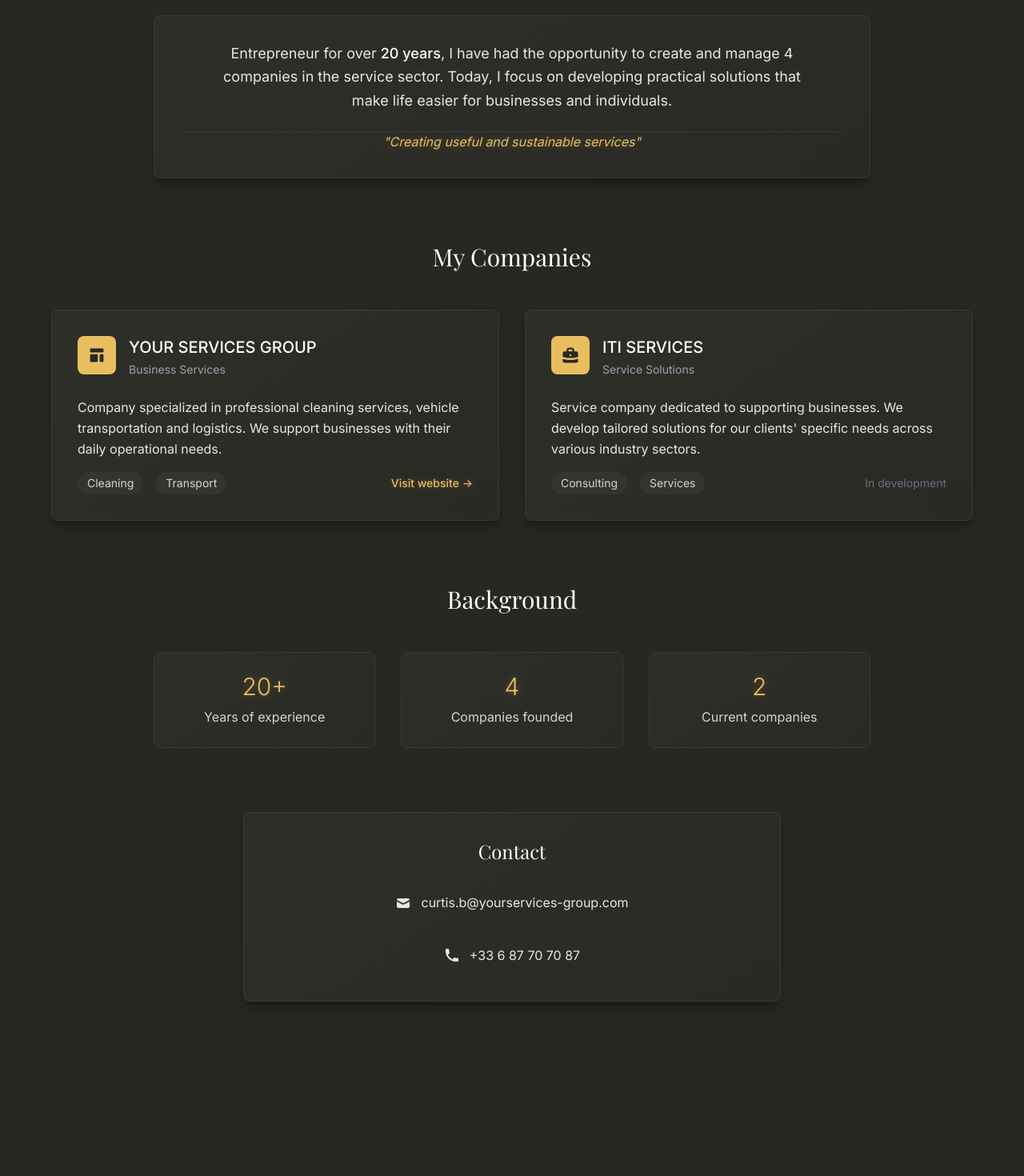
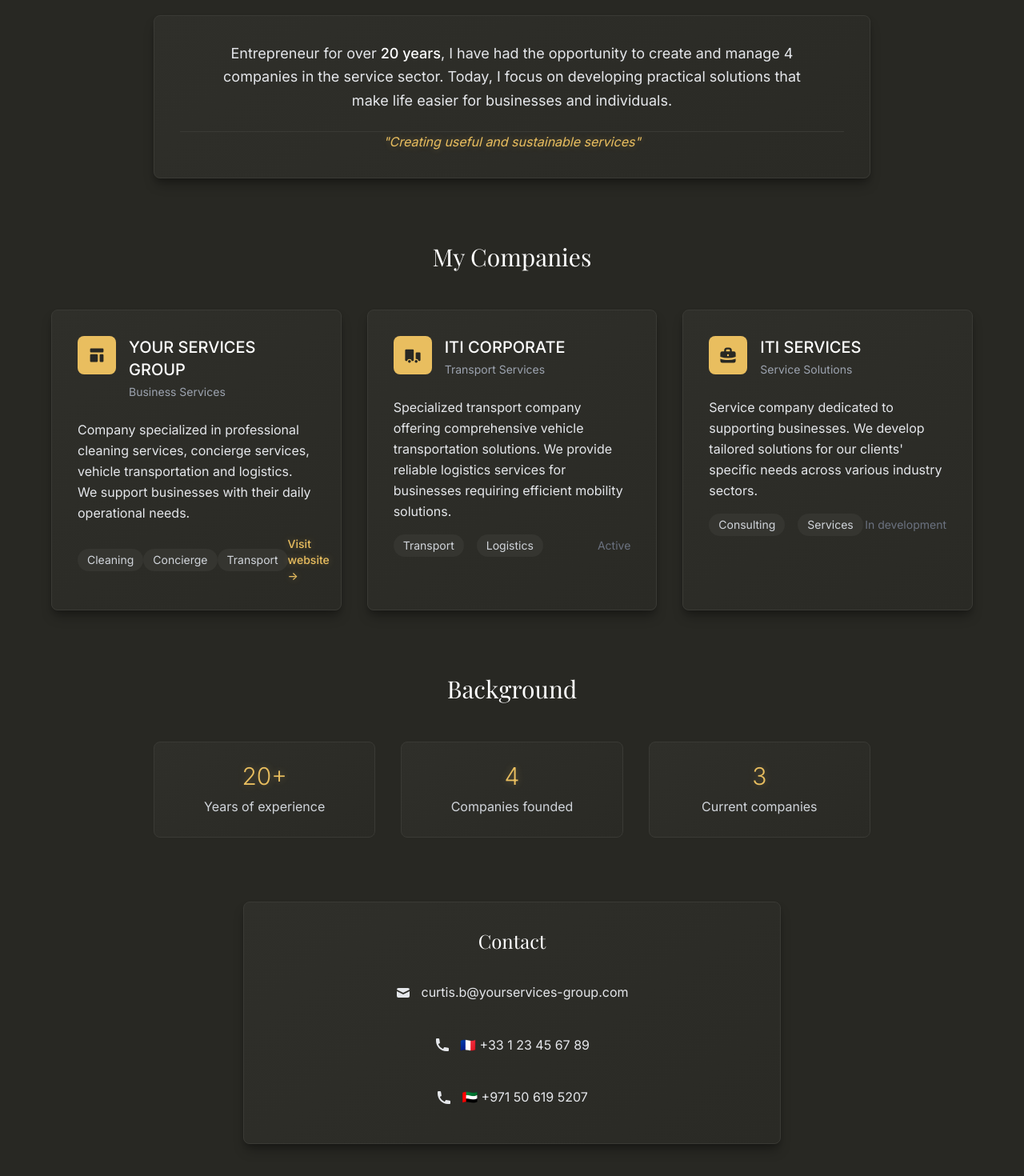
Before and after one commit to rylessKechit/cb-bio, a Next.js app: page / in a window 1280 px wide. Shown: the part 210-1680 px from the top of the page at 80% size. Before the commit the page ends 1526 px from the top, so only its background shows below. Built offline with nearby package versions, Linux system fonts and the light colour scheme; a web font is replaced by a local one.

Commit message:
added iti corporate

```diff
--- a/pages/index.js
+++ b/pages/index.js
@@ -50,7 +50,7 @@ export default function CEOProfile() {
               My Companies
             </h2>
 
-            <div className="grid md:grid-cols-2 gap-8">
+            <div className="grid md:grid-cols-3 gap-8">
               {/* YOUR SERVICES GROUP */}
               <div className="bg-dark-card rounded-lg shadow-lg border border-dark-border p-8 hover:shadow-xl hover:border-accent transition-all">
                 <div className="flex items-start mb-6">
@@ -67,13 +67,14 @@ export default function CEOProfile() {
 
                 <p className="text-gray-200 mb-4 leading-relaxed">
                   Company specialized in professional cleaning services,
-                  vehicle transportation and logistics. We support businesses
-                  with their daily operational needs.
+                  concierge services, vehicle transportation and logistics.
+                  We support businesses with their daily operational needs.
                 </p>
 
                 <div className="flex items-center justify-between">
-                  <div className="flex gap-4">
+                  <div className="flex gap-2">
                     <span className="px-3 py-1 bg-dark-tag text-gray-300 rounded-full text-sm">Cleaning</span>
+                    <span className="px-3 py-1 bg-dark-tag text-gray-300 rounded-full text-sm">Concierge</span>
                     <span className="px-3 py-1 bg-dark-tag text-gray-300 rounded-full text-sm">Transport</span>
                   </div>
                   <a
@@ -82,6 +83,36 @@ export default function CEOProfile() {
                   >
                     Visit website →
                   </a>
+                </div>
+              </div>
+
+              {/* ITI CORPORATE */}
+              <div className="bg-dark-card rounded-lg shadow-lg border border-dark-border p-8 hover:shadow-xl hover:border-accent transition-all">
+                <div className="flex items-start mb-6">
+                  <div className="w-12 h-12 bg-accent rounded-lg flex items-center justify-center mr-4 flex-shrink-0">
+                    <svg className="w-6 h-6 text-dark" fill="currentColor" viewBox="0 0 20 20">
+                      <path d="M8 16.5a1.5 1.5 0 11-3 0 1.5 1.5 0 013 0zM15 16.5a1.5 1.5 0 11-3 0 1.5 1.5 0 013 0z"/>
+                      <path d="M3 4a1 1 0 00-1 1v10a1 1 0 001 1h1.05a2.5 2.5 0 014.9 0H10a1 1 0 001-1V5a1 1 0 00-1-1H3zM14 7a1 1 0 00-1 1v6.05A2.5 2.5 0 0115.95 16H17a1 1 0 001-1V8a1 1 0 00-1-1h-3z"/>
+                    </svg>
+                  </div>
+                  <div className="flex-1">
+                    <h3 className="text-xl font-medium text-white mb-1">ITI CORPORATE</h3>
+                    <p className="text-sm text-gray-400">Transport Services</p>
+                  </div>
+                </div>
+
+                <p className="text-gray-200 mb-4 leading-relaxed">
+                  Specialized transport company offering comprehensive vehicle
+                  transportation solutions. We provide reliable logistics services
+                  for businesses requiring efficient mobility solutions.
+                </p>
+
+                <div className="flex items-center justify-between">
+                  <div className="flex gap-4">
+                    <span className="px-3 py-1 bg-dark-tag text-gray-300 rounded-full text-sm">Transport</span>
+                    <span className="px-3 py-1 bg-dark-tag text-gray-300 rounded-full text-sm">Logistics</span>
+                  </div>
+                  <span className="text-gray-500 text-sm">Active</span>
                 </div>
               </div>
 
@@ -133,7 +164,7 @@ export default function CEOProfile() {
                 <div className="text-gray-300">Companies founded</div>
               </div>
               <div className="p-6 bg-dark-card rounded-lg border border-dark-border">
-                <div className="text-3xl font-light text-accent mb-2">2</div>
+                <div className="text-3xl font-light text-accent mb-2">3</div>
                 <div className="text-gray-300">Current companies</div>
               </div>
             </div>
@@ -164,7 +195,17 @@ export default function CEOProfile() {
                   <svg className="w-5 h-5" fill="currentColor" viewBox="0 0 20 20">
                     <path d="M2 3a1 1 0 011-1h2.153a1 1 0 01.986.836l.74 4.435a1 1 0 01-.54 1.06l-1.548.773a11.037 11.037 0 006.105 6.105l.774-1.548a1 1 0 011.059-.54l4.435.74a1 1 0 01.836.986V17a1 1 0 01-1 1h-2C7.82 18 2 12.18 2 5V3z"/>
                   </svg>
-                  <span>+33 6 87 70 70 87</span>
+                  <span>🇫🇷 +33 1 23 45 67 89</span>
+                </a>
+
+                <a
+                  href="tel:+971506195207"
+                  className="flex items-center justify-center gap-3 text-gray-200 hover:text-accent transition-colors p-3 rounded-lg hover:bg-dark-hover"
+                >
+                  <svg className="w-5 h-5" fill="currentColor" viewBox="0 0 20 20">
+                    <path d="M2 3a1 1 0 011-1h2.153a1 1 0 01.986.836l.74 4.435a1 1 0 01-.54 1.06l-1.548.773a11.037 11.037 0 006.105 6.105l.774-1.548a1 1 0 011.059-.54l4.435.74a1 1 0 01.836.986V17a1 1 0 01-1 1h-2C7.82 18 2 12.18 2 5V3z"/>
+                  </svg>
+                  <span>🇦🇪 +971 50 619 5207</span>
                 </a>
               </div>
             </div>
```
